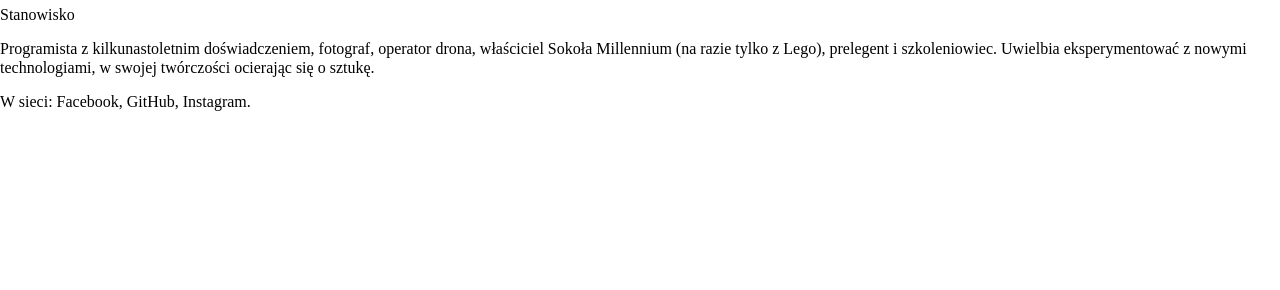
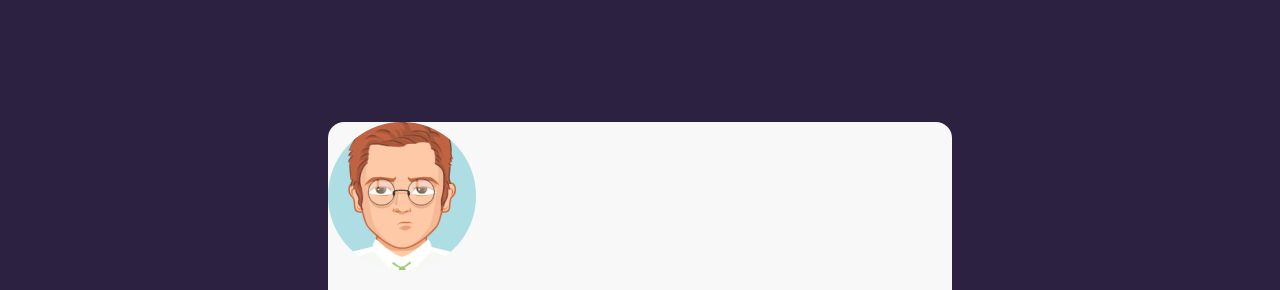
Before and after one commit to damiaNR10/business-card-2020, a plain HTML site: page index.html in a window 1280 px wide. Shown: the part 92-382 px from the top of the page. Drawn offline with Linux system fonts and the light colour scheme; files that its build step writes are made by us from their sources.

Commit message:
main box styles

```diff
--- /dev/null
+++ b/css/style.css
@@ -0,0 +1,14 @@
+body {
+    background-color: #2C2141;
+    display: flex;
+    justify-content: center;
+    align-items: center;
+    min-height: 100vh;
+}
+
+.main {
+    background-color: #F8F8F8;
+    border-radius: 16px;
+    width: 624px;
+    margin: 16px;
+}
--- a/index.html
+++ b/index.html
@@ -8,9 +8,9 @@
     <link href="/css/style.css" rel="stylesheet" type="text/css" />
 </head>
 <body>
-    <main>
+    <main class="main">
         <article>
-            <img src="" alt="" />
+            <img src="/img/avatar.png" alt="Zdjęcie imię i nazwisko" />
             <header>
                 <h1>Imię i nazwisko</h1>
                 <p>Stanowisko</p>
```
Also changed, not shown: css/normalize.css (renamed from style/normalize.css), img/avatar.png (added), style/style.css (deleted).
